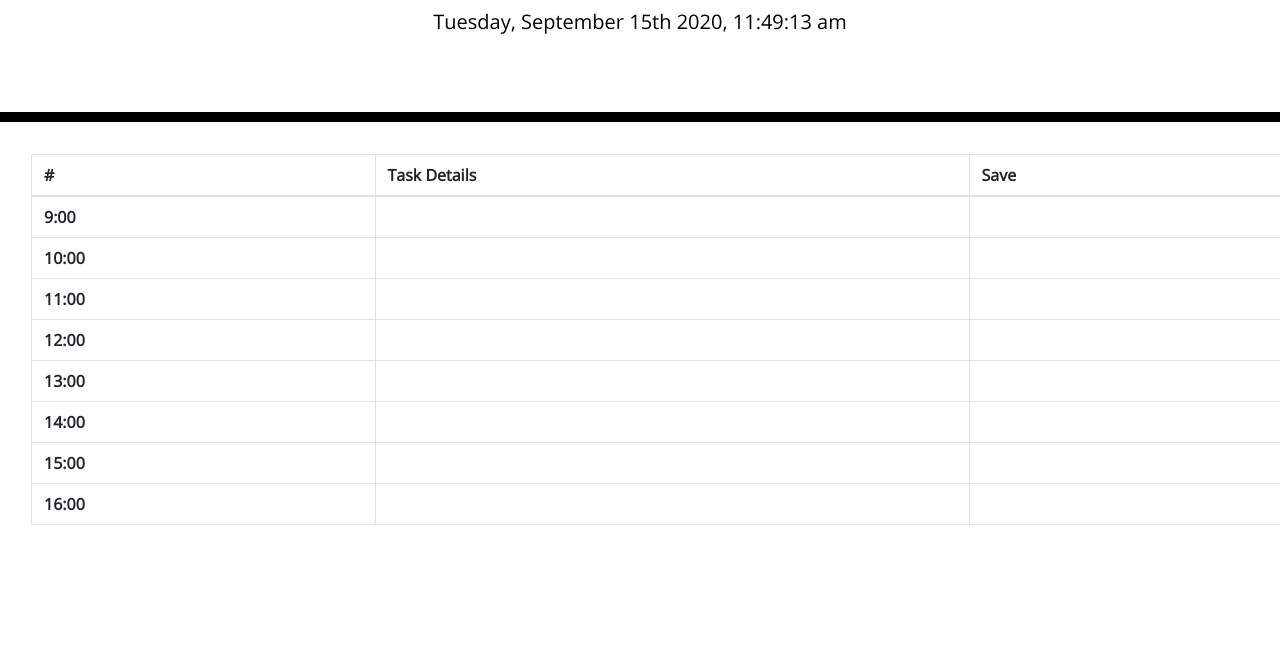
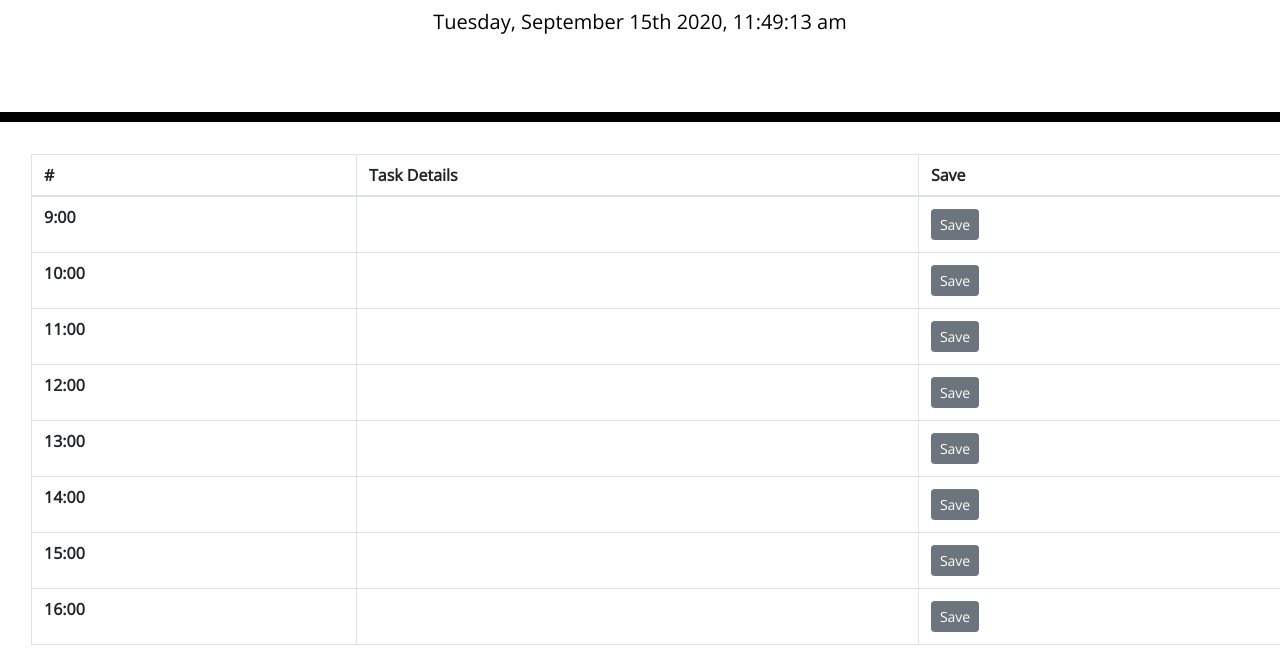
Before and after one commit to sp-amm/workdayschedule, a plain HTML site: page Develop/index.html in a window 1280 px wide. Shown: the part 182-843 px from the top of the page. Before the commit the page ends 800 px from the top, so only its background shows below. Drawn offline with nearby package versions, Linux system fonts and the light colour scheme.

Commit message:
bootstrap buttons added for save function

```diff
--- a/Develop/index.html
+++ b/Develop/index.html
@@ -34,42 +34,42 @@
           <tr>
             <th scope="row">9:00</th>
             <td></td>
-            <td></td>
+            <td><button type="button" class="btn btn-secondary btn-sm">Save</button></td>
           </tr>
           <tr>
             <th scope="row">10:00</th>
             <td></td>
-            <td></td>
+            <td><button type="button" class="btn btn-secondary btn-sm">Save</button></td>
           </tr>
           <tr>
             <th scope="row">11:00</th>
             <td></td>
-            <td></td>
+            <td><button type="button" class="btn btn-secondary btn-sm">Save</button></td>
           </tr>
           <tr>
             <th scope="row">12:00</th>
             <td></td>
-            <td></td>
+            <td><button type="button" class="btn btn-secondary btn-sm">Save</button></td>
           </tr>
           <tr>
             <th scope="row">13:00</th>
             <td></td>
-            <td></td>
+            <td><button type="button" class="btn btn-secondary btn-sm">Save</button></td>
           </tr>
           <tr>
             <th scope="row">14:00</th>
             <td></td>
-            <td></td>
+            <td><button type="button" class="btn btn-secondary btn-sm">Save</button></td>
           </tr>
           <tr>
             <th scope="row">15:00</th>
             <td></td>
-            <td></td>
+            <td><button type="button" class="btn btn-secondary btn-sm">Save</button></td>
           </tr>
           <tr>
             <th scope="row">16:00</th>
             <td></td>
-            <td></td>
+            <td><button type="button" class="btn btn-secondary btn-sm">Save</button></td>
           </tr>
         </tbody>
       </table>
```
